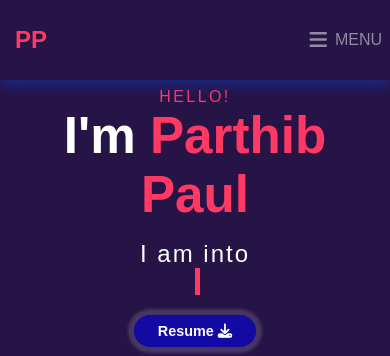
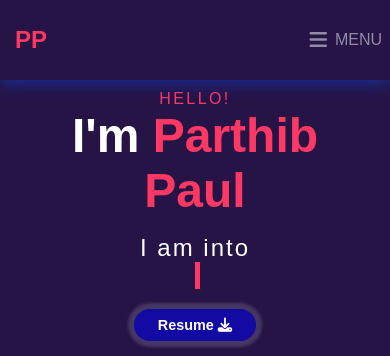
Before and after one commit to Parthib-Git22/basic-portfolio, a plain HTML site: page index.html in a window 390 px wide. Shown: the top 356 px of the page. Drawn offline with Linux system fonts and the light colour scheme.

Commit message:
changes again

```diff
--- a/index.html
+++ b/index.html
@@ -255,7 +255,7 @@
                             <p><span>Email</span> : parthibpaul06@gmail.com</p>
                         </div>
                         <div class="contact">
-                            <i class="fa-solid fa-graduation-cap" style="position: relative; right: 1.75px"></i>
+                            <i class="fa-solid fa-graduation-cap" style="position: relative; right: 1.5px"></i>
                             <p><span>Education</span> : Jalpaiguri Government Engineering College</p>
                         </div>
                         <div class="contact">
--- a/style.css
+++ b/style.css
@@ -182,7 +182,7 @@ html{
     color: var(--secondary-color);
     text-transform: uppercase;
     letter-spacing: .15rem;
-    padding-top: .25rem;
+    padding-top: .35rem;
  }
  .Home .left .intro{
     font-size: 3.75rem;
@@ -352,7 +352,7 @@ html{
         font-size: 1.5rem;
     }
     .Home .left .intro{
-        font-size: 3.2rem;
+        font-size: 3rem;
     }
 }
 @media (max-height: 450px){
```
Also changed, not shown: 1 other file.
